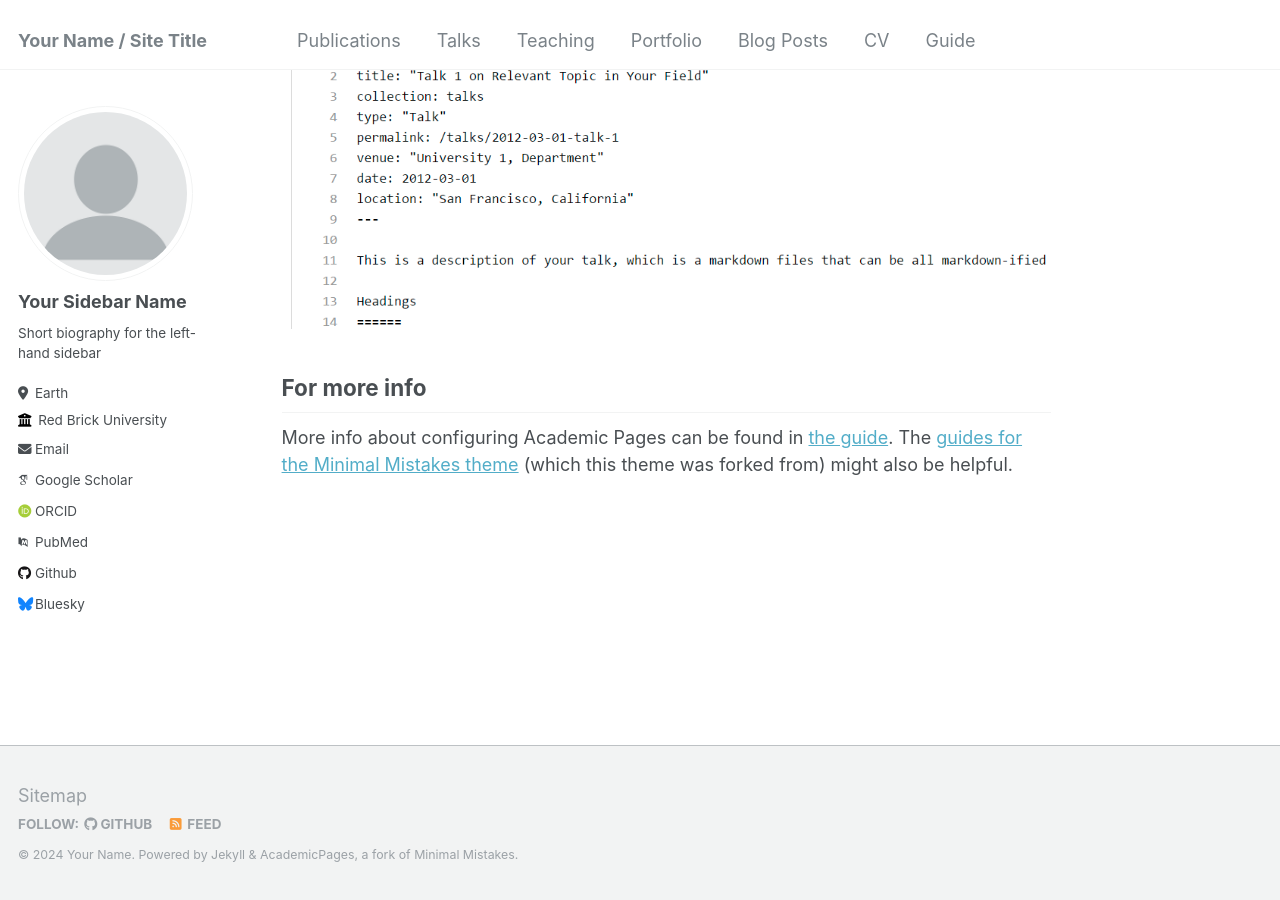
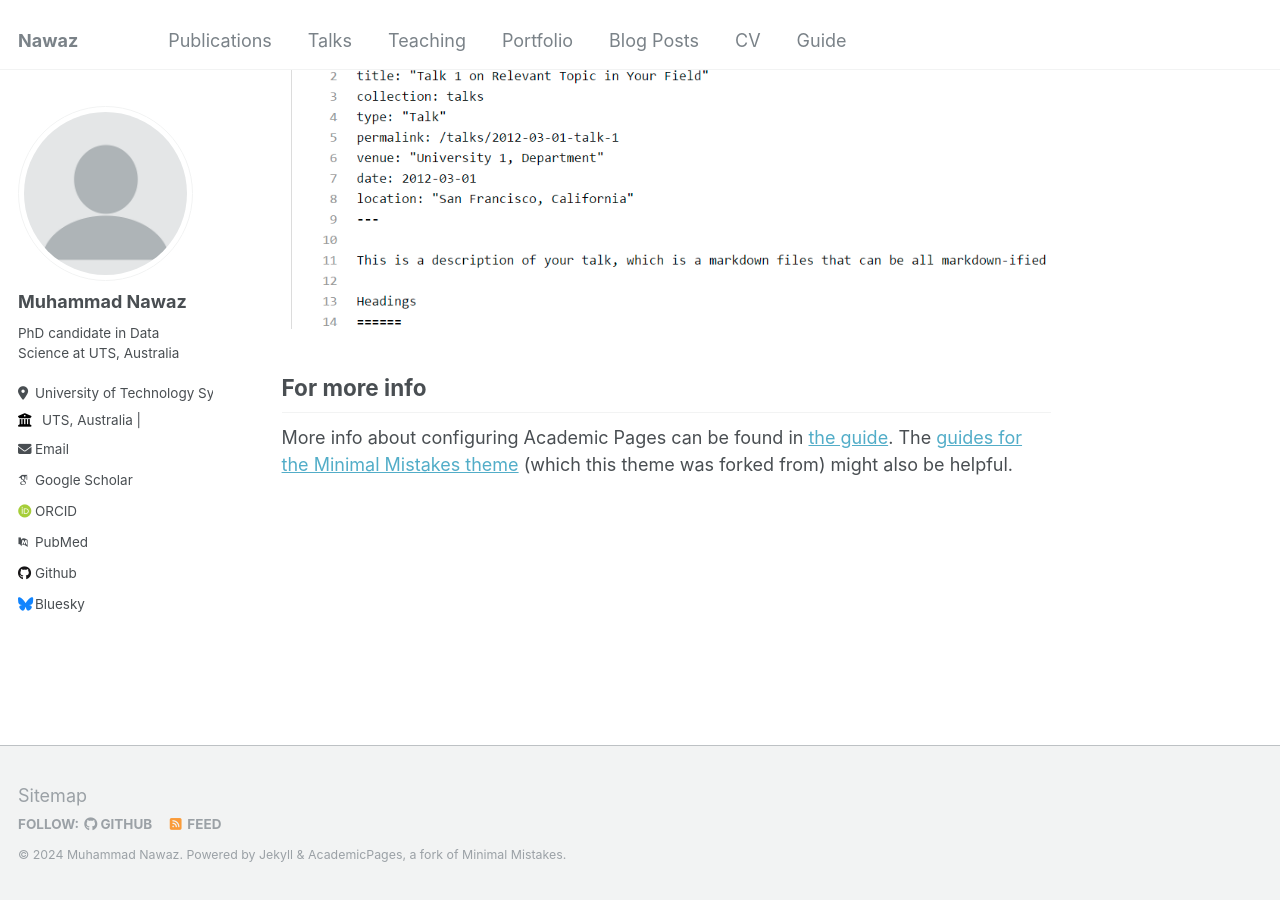
Before and after one commit to basmakhan11/Nawaz.github.io, a Jekyll site: the page built from _pages/about.md, in a window 1280 px wide and 900 px high, scrolled down 2660 px. Built offline with Jekyll 4.4.1, drawn with Linux system fonts in a browser that asks for light colours; some web fonts are replaced.

Commit message:
Update _config.yml

```diff
--- a/_config.yml
+++ b/_config.yml
@@ -8,11 +8,11 @@
 
 # Basic Site Settings
 locale                   : "en-US"
-title                    : "Your Name / Site Title"
+title                    : "Nawaz"
 title_separator          : "-"
-name                     : &name "Your Name"
+name                     : &name "Muhammad Nawaz"
 description              : &description "personal description"
-url                      : https://academicpages.github.io # the base hostname & protocol for your site e.g. "https://mmistakes.github.io"
+url                      : https://Nawaz.github.io # the base hostname & protocol for your site e.g. "https://mmistakes.github.io"
 baseurl                  : "" # the subpath of your site, e.g. "/blog"
 repository               : "academicpages/academicpages.github.io"
 
@@ -22,13 +22,13 @@ repository               : "academicpages/academicpages.github.io"
 author:
   # Biographic information
   avatar           : "profile.png"
-  name             : "Your Sidebar Name"
+  name             : "Muhammad Nawaz"
   pronouns         : # example: "she/her"
-  bio              : "Short biography for the left-hand sidebar"
-  location         : "Earth"
-  employer         : "Red Brick University"
+  bio              : "PhD candidate in Data Science at UTS, Australia"
+  location         : "University of Technology Sydney, Australia"
+  employer         : " UTS, Australia |"
   uri              : # URL
-  email            : "none@example.org"
+  email            : "muhammad.nawaz@student.uts.edu.au"
 
   # Academic websites
   arxiv            : # URL - Update with the correct link to your profile
```
